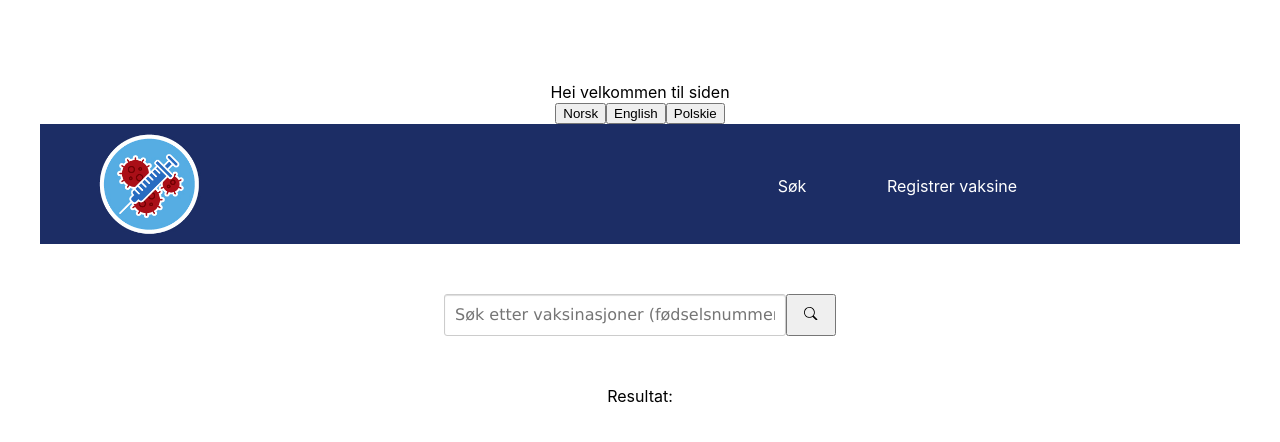
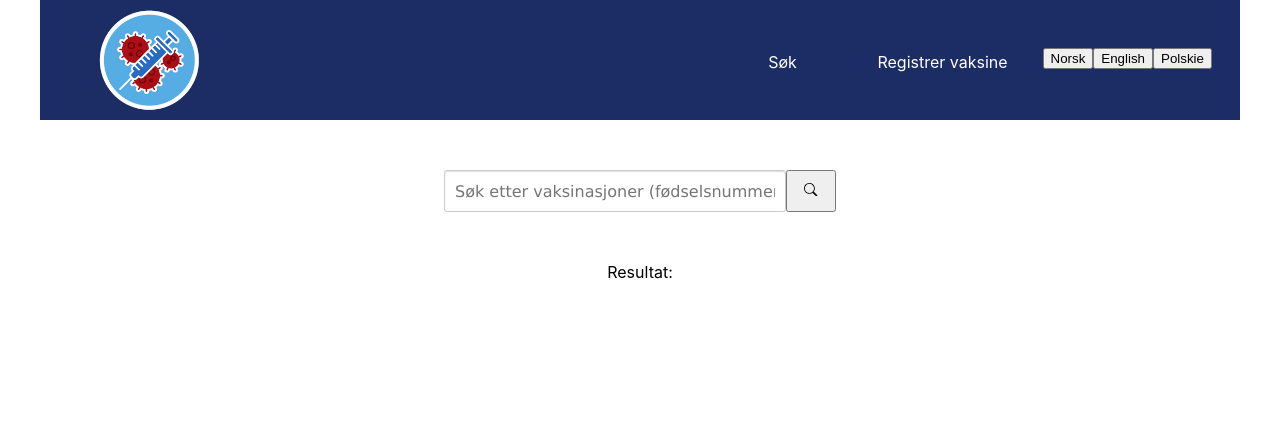
Before and after one commit to DagBrede/vaccine-certificate-ui, a React (Create React App) app: page / in a window 1280 px wide. Shown: the top 442 px of the page. Built offline with nearby package versions, Linux system fonts and the light colour scheme.

Commit message:
add translations to buttons in navbar

```diff
--- a/src/components/header/Header.css
+++ b/src/components/header/Header.css
@@ -39,7 +39,11 @@ h1 {
     right: 0px;
     display: flex;
     position: absolute;
-    margin-right: 200px;
+    margin-right: 20px;
+}
+
+.translate-buttons-container {
+    margin-left: 20px;
 }
 
 .button {
@@ -48,7 +52,8 @@ h1 {
     text-align: center;
     display: inline-block;
     font-size: 16px;
-    width: 150px;
+    width: auto;
+    min-width: 150px;
     position: relative;
     color: white;
     text-decoration: none;
--- a/src/components/header/Header.js
+++ b/src/components/header/Header.js
@@ -11,22 +11,21 @@ import './Header.css'
 function Header() {
   const {language, changeLanguage} = useContext(LanguageContext)
 
-  const [welcomeText, setWelcomText] = useState("");
+  const [searchButtonText, setSearchButtonText] = useState("");
+  const [registerButtonText, setRegisterButtonText] = useState("");
 
   useEffect(() => {
-    translateText("Hei velkommen til siden", "no", language).then(translatedText => {
-      setWelcomText(translatedText)
+    translateText("Søk", "no", language).then(translatedText => {
+      setSearchButtonText(translatedText)
+    })
+    translateText("Registrer vaksine", "no", language).then(translatedText => {
+      setRegisterButtonText(translatedText)
     })
   }, [language])
 
 
     return (
       <header>
-          <h1>Norges vaksinetjeneste</h1>
-          <div>{welcomeText}</div>
-          <button onClick={() => changeLanguage("no")}>Norsk</button>
-          <button onClick={() => changeLanguage("en")}>English</button>
-          <button onClick={() => changeLanguage("pl")}>Polskie</button>
         <div className="navbar">
           <div className="logo">
             <Link to="/">
@@ -34,8 +33,13 @@ function Header() {
             </Link>
           </div>
           <div className="buttons-container">
-            <Link className="button" to="/">Søk</Link>
-            <Link className="button" to="/vaccine-registration">Registrer vaksine</Link>
+            <Link className="button" to="/">{searchButtonText}</Link>
+            <Link className="button" to="/vaccine-registration">{registerButtonText}</Link>
+            <div className="translate-buttons-container">
+              <button onClick={() => changeLanguage("no")}>Norsk</button>
+              <button onClick={() => changeLanguage("en")}>English</button>
+              <button onClick={() => changeLanguage("pl")}>Polskie</button>
+            </div>
           </div>
         </div>
       </header>
```
Also changed, not shown: 1 other file (tests, documents, lock files or other folders).
